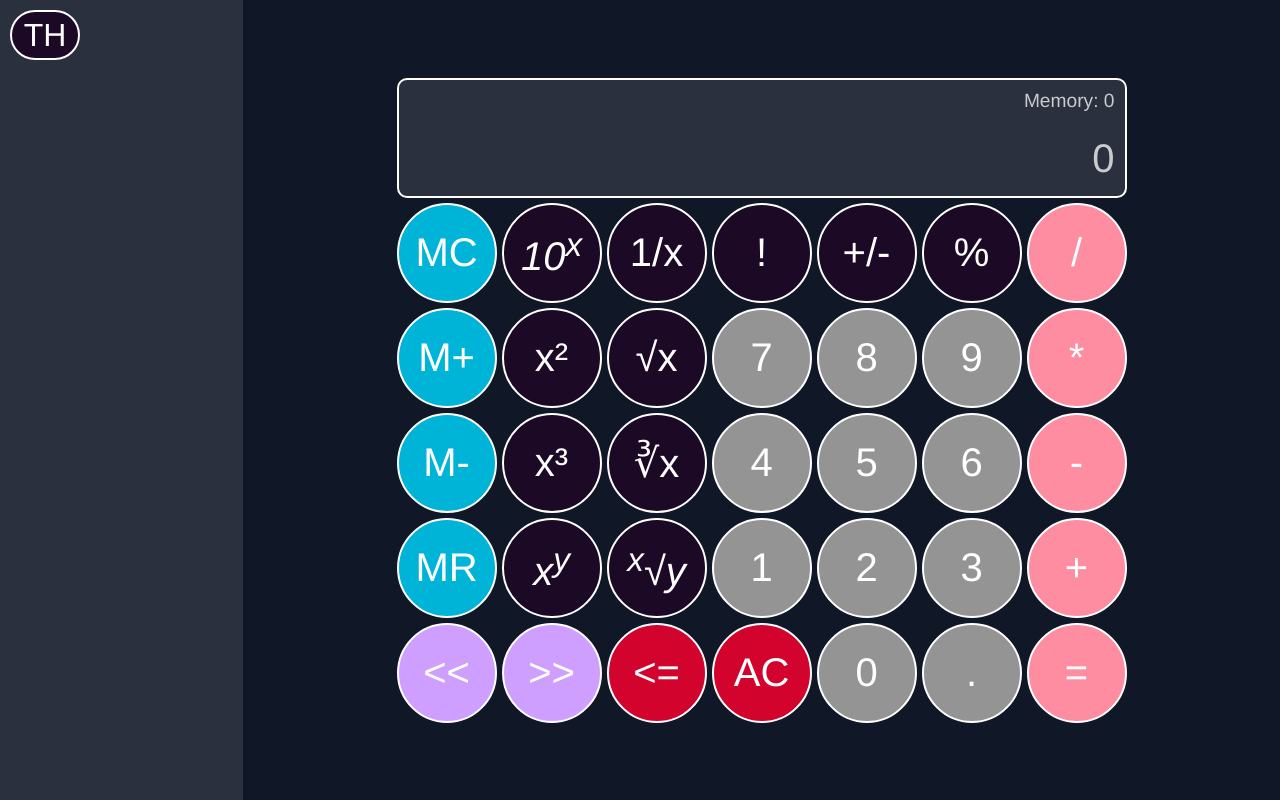
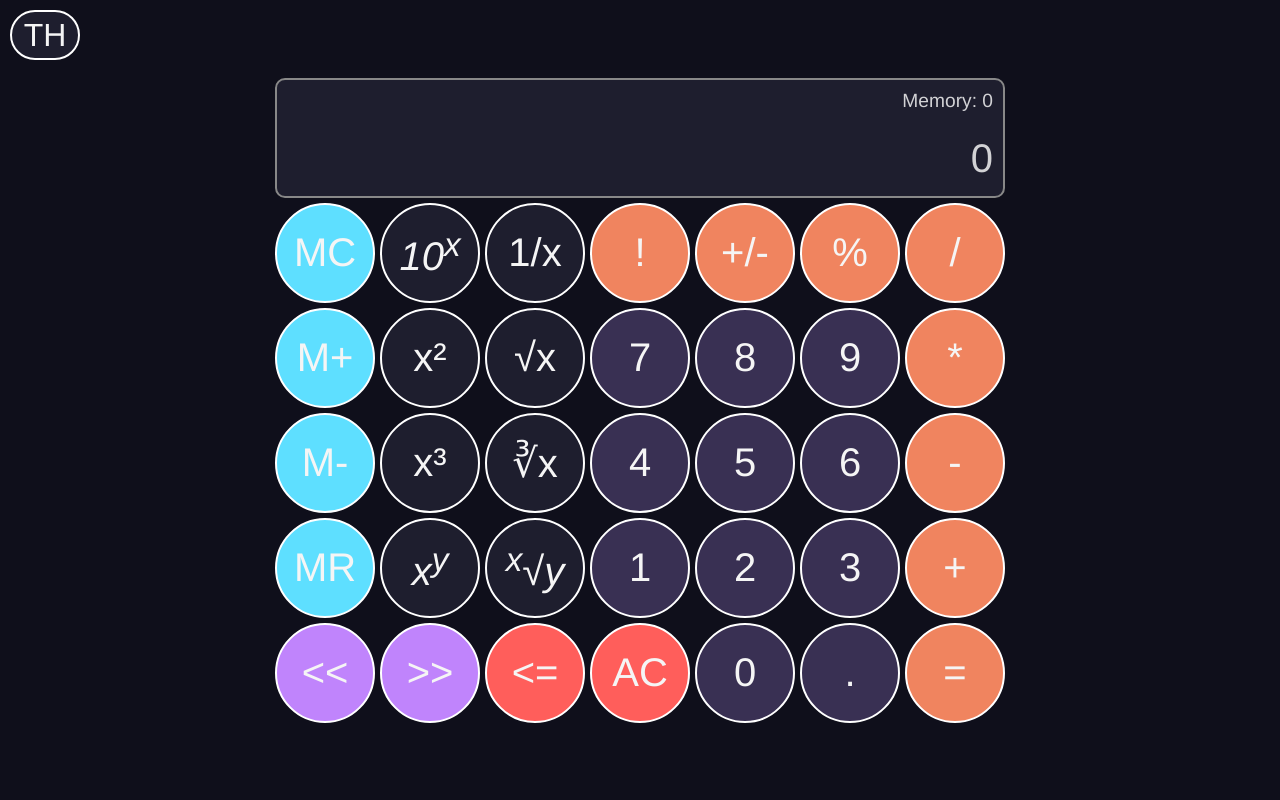
Before and after one commit to nadufa/calculator-js, a website built with webpack: page src/index.html in a window 1280 px wide. Built offline with nearby package versions, Linux system fonts and the light colour scheme.

Commit message:
fix: rtl inverted input, floating point diappearing, remove panel, edit colors

```diff
--- a/src/calculator/calculator.js
+++ b/src/calculator/calculator.js
@@ -27,6 +27,7 @@ import {
   operationsChars,
   unaryOperations,
 } from "./const";
+import { DivisionByZeroError } from "./errors";
 
 export class Calculator {
   constructor() {
@@ -39,7 +40,7 @@ export class Calculator {
       rightOperand: "",
       output: "",
       memory: "0",
-      error: "",
+      error: null,
     });
     this.undoStack.push(this.state);
   }
@@ -50,7 +51,7 @@ export class Calculator {
       reversedInput: false,
       leftOperand: "0",
       rightOperand: "",
-      error: "",
+      error: null,
     });
   }
 
@@ -63,6 +64,7 @@ export class Calculator {
       const mutatedValue = this.state.leftOperand.slice(0, -1) || "0";
       this.mutateState({ leftOperand: mutatedValue });
     }
+    this.remember();
   }
 
   getMemoryOperation(operationValue) {
@@ -90,6 +92,8 @@ export class Calculator {
   }
 
   floatingPoint() {
+    console.log("fp");
+
     this.executeOperation(new FloatingPointOperation());
   }
 
@@ -208,13 +212,23 @@ export class Calculator {
   }
 
   executeOperation(operation, value) {
+    this.mutateState({ error: null });
     try {
       const newState = operation.execute({ state: this.state, value: value });
       this.mutateState(newState);
       this.remember();
       this.redoStack = [];
     } catch (e) {
-      this.mutateState({ error: e.message });
+      if (e instanceof DivisionByZeroError) {
+        this.mutateState({
+          error: e.name,
+          leftOperand: "",
+          rightOperand: "",
+          operation: "",
+        });
+      } else {
+        console.error(e.message);
+      }
     }
   }
 
@@ -250,37 +264,24 @@ export class Calculator {
   }
 
   formatOutputValue(value) {
-    const stringNumber = value.toString();
-    const [integerPart, decimalPart] = stringNumber.split(".");
+    const [integerPart, decimalPart] = value.split(".");
 
-    // Add thousand separators to integer part manually
     const integerDisplay = integerPart.replace(/\B(?=(\d{3})+(?!\d))/g, ",");
 
-    return decimalPart ? `${integerDisplay}.${decimalPart}` : integerDisplay;
+    return `${integerDisplay}${value.includes(".") ? "." : ""}${
+      decimalPart || ""
+    }`;
   }
 
   getOutput() {
-    if (this.state.error) {
-      return this.state.error;
-    }
-
-    const leftOperand =
-      parseFloat(this.state.leftOperand) < 0
-        ? String(-this.state.leftOperand) + "-"
-        : this.state.leftOperand;
-
-    const rightOperand =
-      parseFloat(this.state.rightOperand) < 0
-        ? String(-this.state.rightOperand) + "-"
-        : this.state.rightOperand;
-
-    // reverse operand order because of css "direction: rtl" property
-    return (
-      this.formatOutputValue(rightOperand || "") +
-      (this.state.operation == null
-        ? ""
-        : " " + this.state.operation.character + " ") +
-      this.formatOutputValue(leftOperand || "")
-    );
+    return {
+      text:
+        this.formatOutputValue(this.state.leftOperand || "") +
+        (this.state.operation == null
+          ? ""
+          : " " + this.state.operation.character + " ") +
+        this.formatOutputValue(this.state.rightOperand || ""),
+      error: this.state.error,
+    };
   }
 }
--- a/src/calculator/controller.js
+++ b/src/calculator/controller.js
@@ -73,9 +73,5 @@ export class CalculatorControler {
         this.update();
       });
     });
-
-    this.ui.burgerButton.addEventListener("click", () => {
-      this.ui.themePanel.classList.toggle("open");
-    });
   }
 }
--- /dev/null
+++ b/src/calculator/errors.js
@@ -0,0 +1,6 @@
+export class DivisionByZeroError extends Error {
+  constructor(message = "Division by zero is not allowed") {
+    super(message);
+    this.name = "DivisionByZeroError";
+  }
+}
--- a/src/calculator/operations/math.js
+++ b/src/calculator/operations/math.js
@@ -1,3 +1,4 @@
+import { DivisionByZeroError } from "../errors.js";
 import { abs, getOperandKey, round } from "../utils.js";
 import { Operation } from "./base.js";
 
@@ -180,7 +181,7 @@ export class DivideOperation extends Operation {
 
   calculate(left, right) {
     if (right === 0) {
-      throw new Error("DivisionByZeroError");
+      throw new DivisionByZeroError();
     }
     return left / right;
   }
--- a/src/calculator/ui.js
+++ b/src/calculator/ui.js
@@ -17,12 +17,20 @@ export class CalculatorUI {
     this.toggleButton = document.querySelector("[data-theme-toggle]");
     this.factorialButton = document.querySelector("[data-factorial]");
     this.historyButtons = document.querySelectorAll("[data-history]");
-    this.burgerButton = document.querySelector(".burger-button");
     this.themePanel = document.querySelector(".theme-panel");
   }
 
   render(data) {
+    console.log(data);
+
     this.outputMemoryField.innerText = "Memory: " + data.memoryOutput;
-    this.outputField.innerText = data.output;
+    if (data.output.error) {
+      this.outputField.innerText = data.output.error;
+      this.outputField.classList.add("error-color");
+    } else {
+      this.outputField.classList.remove("error-color");
+      // use LTR embedding character to keep "direction: rtl" css property and display all neutral characters correctly
+      this.outputField.innerText = "\u202A" + data.output.text;
+    }
   }
 }
--- a/src/index.html
+++ b/src/index.html
@@ -13,7 +13,6 @@
 <body class="root">
   <div class="app">
     <div class="theme-panel">
-      <button class="burger-button" aria-label="Toggle menu">&#9776;</button>
       <button data-theme-toggle class="themeButton">TH</button>
     </div>
     <div class="calc">
@@ -25,49 +24,49 @@
         </div>
 
         <!-- Row 1 -->
-        <button data-memory="clear" class="memory-button">MC</button>
-        <button data-operation-unary="tenPowerX"><var>10<sup>x</sup></var></button>
-        <button data-operation-unary="inverse">1/x</button>
-        <button data-operation-unary="factorial">!</button>
-        <button data-operation-unary="negate">+/-</button>
-        <button data-operation-binary="percent">%</button>
-        <button data-operation-binary="divide" class="primary-operation-button">/</button>
+        <button data-memory="clear" class="unselectable memory-button">MC</button>
+        <button data-operation-unary="tenPowerX" class="unselectable power-operation-button"><var>10<sup>x</sup></var></button>
+        <button data-operation-unary="inverse" class="unselectable power-operation-button">1/x</button>
+        <button data-operation-unary="factorial" class="unselectable primary-operation-button">!</button>
+        <button data-operation-unary="negate" class="unselectable primary-operation-button">+/-</button>
+        <button data-operation-binary="percent" class="unselectable primary-operation-button">%</button>
+        <button data-operation-binary="divide" class="unselectable primary-operation-button">/</button>
 
         <!-- Row 2 -->
-        <button data-memory="add" class="memory-button">M+</button>
-        <button data-operation-unary="square">x&sup2;</button>
-        <button data-operation-unary="sqrt">&radic;x</button>
-        <button data-number class="number-button">7</button>
-        <button data-number class="number-button">8</button>
-        <button data-number class="number-button">9</button>
-        <button data-operation-binary="multiply" class="primary-operation-button">*</button>
+        <button data-memory="add" class="unselectable memory-button">M+</button>
+        <button data-operation-unary="square" class="unselectable power-operation-button">x&sup2;</button>
+        <button data-operation-unary="sqrt" class="unselectable power-operation-button">&radic;x</button>
+        <button data-number class="unselectable number-button">7</button>
+        <button data-number class="unselectable number-button">8</button>
+        <button data-number class="unselectable number-button">9</button>
+        <button data-operation-binary="multiply" class="unselectable primary-operation-button">*</button>
 
         <!-- Row 3 -->
-        <button data-memory="subtract" class="memory-button">M-</button>
-        <button data-operation-unary="cube">x&sup3;</button>
-        <button data-operation-unary="cbrt">&#x221B;x</button>
-        <button data-number class="number-button">4</button>
-        <button data-number class="number-button">5</button>
-        <button data-number class="number-button">6</button>
-        <button data-operation-binary="minus" class="primary-operation-button">-</button>
+        <button data-memory="subtract" class="unselectable memory-button">M-</button>
+        <button data-operation-unary="cube" class="unselectable power-operation-button">x&sup3;</button>
+        <button data-operation-unary="cbrt" class="unselectable power-operation-button">&#x221B;x</button>
+        <button data-number class="unselectable number-button">4</button>
+        <button data-number class="unselectable number-button">5</button>
+        <button data-number class="unselectable number-button">6</button>
+        <button data-operation-binary="minus" class="unselectable primary-operation-button">-</button>
 
         <!-- Row 4 -->
-        <button data-memory="recall" class="memory-button">MR</button>
-        <button data-operation-binary="power"><var>x<sup>y</sup></var></button>
-        <button data-operation-binary="nthRoot"><var><sup>x</sup>&radic;y</var></button>
-        <button data-number class="number-button">1</button>
-        <button data-number class="number-button">2</button>
-        <button data-number class="number-button">3</button>
-        <button data-operation-binary="plus" class="primary-operation-button">+</button>
+        <button data-memory="recall" class="unselectable memory-button">MR</button>
+        <button data-operation-binary="power" class="unselectable power-operation-button"><var>x<sup>y</sup></var></button>
+        <button data-operation-binary="nthRoot" class="unselectable power-operation-button"><var><sup>x</sup>&radic;y</var></button>
+        <button data-number class="unselectable number-button">1</button>
+        <button data-number class="unselectable number-button">2</button>
+        <button data-number class="unselectable number-button">3</button>
+        <button data-operation-binary="plus" class="unselectable primary-operation-button">+</button>
 
         <!-- Row 5 -->
-        <button data-history="backward" class="history-button">&lt;&lt;</button>
-        <button data-history="forward" class="history-button">&gt;&gt;</button>
-        <button data-remove class="clear-button">&lt;=</button>
-        <button data-clear class="clear-button">AC</button>
-        <button data-number class="number-button">0</button>
-        <button data-floating-point class="number-button">.</button>
-        <button data-equals class="primary-operation-button">=</button>
+        <button data-history="backward" class="unselectable history-button">&lt;&lt;</button>
+        <button data-history="forward" class="unselectable history-button">&gt;&gt;</button>
+        <button data-remove class="unselectable clear-button">&lt;=</button>
+        <button data-clear class="unselectable clear-button">AC</button>
+        <button data-number class="unselectable number-button">0</button>
+        <button data-floating-point class="unselectable number-button">.</button>
+        <button data-equals class="unselectable primary-operation-button">=</button>
       </div>
     </div>
   </div>
--- a/src/styles.css
+++ b/src/styles.css
@@ -1,4 +1,4 @@
-:root {
+/* :root {
   --background-color: #101726;
   --text-color: #ffffff;
   --button-color: #1b0925;
@@ -14,24 +14,56 @@
   --output-border-color: #ffffff;
   --output-text-color: rgba(255, 255, 255, 0.75);
   --theme-panel-background-color: rgba(255, 255, 255, 0.11);
+} */
+
+:root {
+  --background-color: #0f0f1b;
+  --text-color: #f5f5f5;
+  --button-color: #1e1e2e;
+  --number-button-color: #393053;
+  --primary-operation-color: #f0845f;
+  --memory-button-color: #5edfff;
+  --history-button-color: #c084fc;
+  --clear-button-color: #ff5e5b;
+  --button-border-color: #ffffff;
+  --border-hover-color: #ffffff;
+  --hover-color: rgba(255, 255, 255, 0.08);
+  --active-color: rgba(255, 255, 255, 0.18);
+  --output-background-color: #1e1e2e;
+  --output-border-color: #888;
+  --output-text-color: #ffffffcc;
+  --theme-panel-background-color: #1e1e2e;
+  --number-button-brightness: 2;
+  --primary-operation-brightness: 1.2;
+  --memory-button-brightness: 1.1;
+  --history-button-brightness: 1.2;
+  --clear-button-brightness: 1.2;
+  --power-operation-button-brightness: 2;
 }
 
 .light-mode {
-  --background-color: #f9efff;
-  --text-color: #000000;
-  --button-color: #fffaeb;
-  --number-button-color: #d9dddc;
-  --primary-operation-color: #ffa500;
-  --memory-button-color: #3bb143;
-  --history-button-color: #00b4d8;
-  --clear-button-color: #d2042d;
+  --background-color: #fafafa;
+  --text-color: #333333;
+  --button-color: #ffffff;
+  --number-button-color: #dbeafe;
+  --primary-operation-color: #facc15;
+  --memory-button-color: #86efac;
+  --history-button-color: #a5b4fc;
+  --clear-button-color: #f87171;
   --button-border-color: #000000;
-  --hover-color: rgba(0, 0, 0, 0.125);
-  --active-color: rgba(0, 0, 0, 0.3);
-  --output-background-color: #ecf0ff;
+  --border-hover-color: #999999;
+  --hover-color: rgba(10, 10, 10, 0.2);
+  --active-color: rgba(0, 0, 0, 0.12);
+  --output-background-color: #f3f4f6;
   --output-border-color: #000000;
   --output-text-color: rgba(0, 0, 0, 0.75);
-  --theme-panel-background-color: #ecf0ff;
+  --theme-panel-background-color: #e5e7eb;
+  --number-button-brightness: 1.2;
+  --primary-operation-brightness: 1.2;
+  --memory-button-brightness: 1.1;
+  --history-button-brightness: 1.2;
+  --clear-button-brightness: 1.2;
+  --power-operation-button-brightness: 2;
 }
 
 *,
@@ -56,11 +88,6 @@ body {
   flex-direction: row;
   /* justify-content: space-between; */
   height: 100vh;
-}
-
-.theme-panel {
-  width: 300px;
-  background-color: var(--theme-panel-background-color);
 }
 
 .calc {
@@ -96,14 +123,46 @@ body {
   padding: 15px;
 }
 
+.calc-grid button:hover,
+.themeButton:hover {
+  background-color: var(--hover-color);
+  border-color: var(--border-hover-color);
+}
+
+/* Optional: stronger hover for specific button types */
+.calc-grid button.primary-operation-button:hover {
+  filter: brightness(var(--primary-operation-brightness));
+}
+
+.calc-grid button.memory-button:hover {
+  filter: brightness(var(--memory-button-brightness));
+}
+
+.calc-grid button.number-button:hover {
+  filter: brightness(var(--number-button-brightness));
+}
+
+.calc-grid button.history-button:hover {
+  filter: brightness(var(--history-button-brightness));
+}
+
+.calc-grid button.clear-button:hover {
+  filter: brightness(var(--clear-button-brightness));
+}
+
+.calc-grid button.power-operation-button:hover {
+  filter: brightness(var(--power-operation-button-brightness));
+}
+
 .calc-grid > button:hover,
 .themeButton:hover {
   background-color: var(--hover-color);
+  border: 2px solid var(--border-hover-color);
 }
 
-.calc-grid > button:active,
+.calc-grid button:active,
 .themeButton:active {
-  background-color: var(--active-color) red;
+  background-color: var(--active-color);
 }
 
 .themeButton {
@@ -115,14 +174,8 @@ body {
   font-size: 2rem;
 }
 
-.burger-button {
-  display: none;
-  font-size: 2.5rem;
-  background: none;
-  border: none;
-  color: var(--text-color);
-  cursor: pointer;
-  padding: 5px 15px;
+.unselectable {
+  user-select: none;
 }
 
 .calc-grid > button.primary-operation-button {
@@ -160,6 +213,10 @@ body {
   overflow: hidden;
 }
 
+.output > .calc-output.error-color {
+  color: red;
+}
+
 .output > .calc-output-memory {
   color: var(--output-text-color);
   font-size: 1.2rem;
@@ -191,36 +248,6 @@ body {
     flex-direction: column;
   }
 
-  .theme-panel {
-    position: fixed;
-    top: 0;
-    right: 0;
-    bottom: 0;
-    width: 250px;
-    background-color: var(--theme-panel-background-color);
-    transform: translateX(100%);
-    z-index: 1000;
-    overflow-y: auto;
-  }
-
-  .theme-panel.open {
-    transform: translateX(0);
-    visibility: visible;
-  }
-
-  .burger-button {
-    position: fixed;
-    top: 10px;
-    left: 10px;
-    z-index: 1500;
-    display: block;
-    background: none;
-    border: none;
-    font-size: 2.5rem;
-    color: var(--text-color);
-    cursor: pointer;
-  }
-
   .calc-grid {
     height: auto;
   }
```
